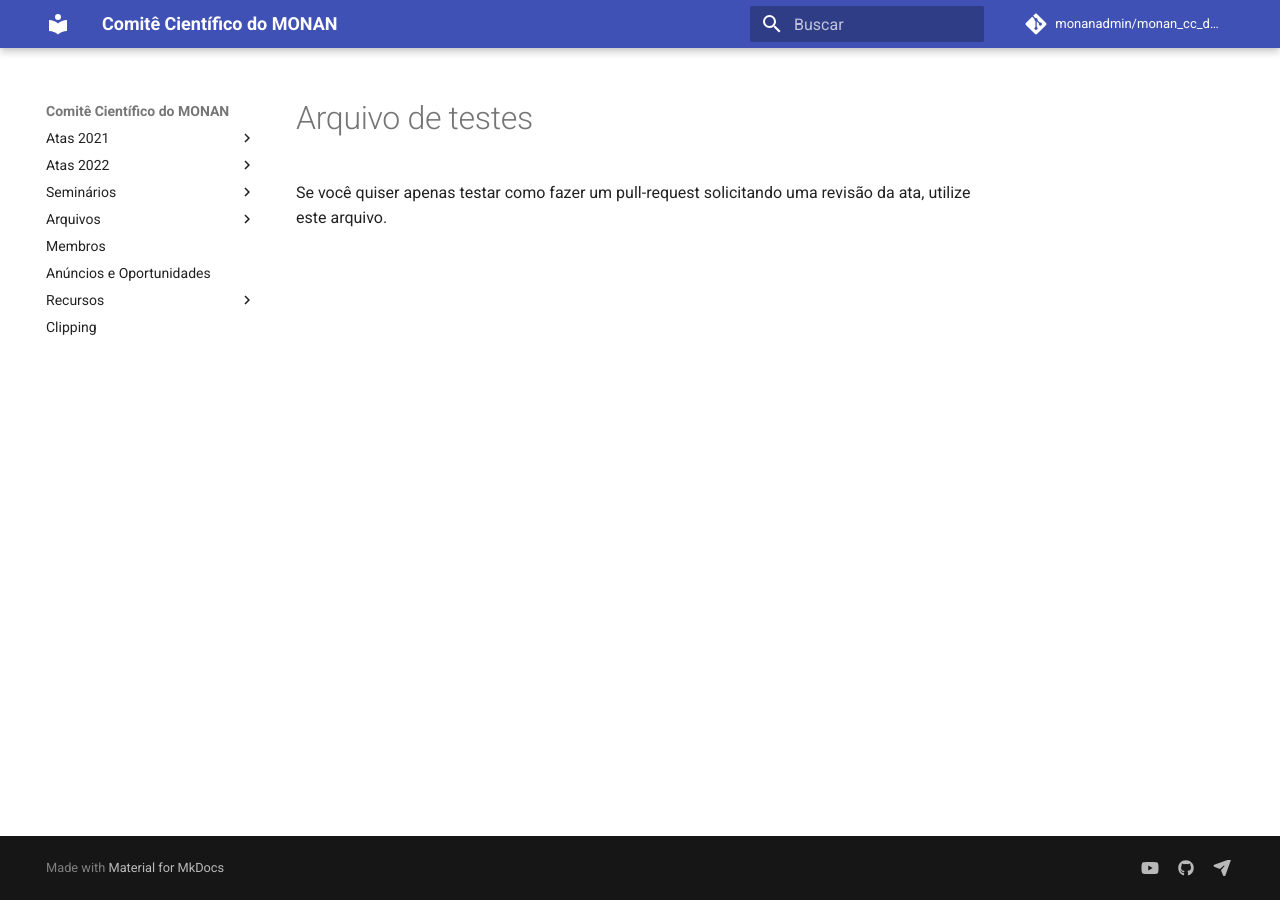
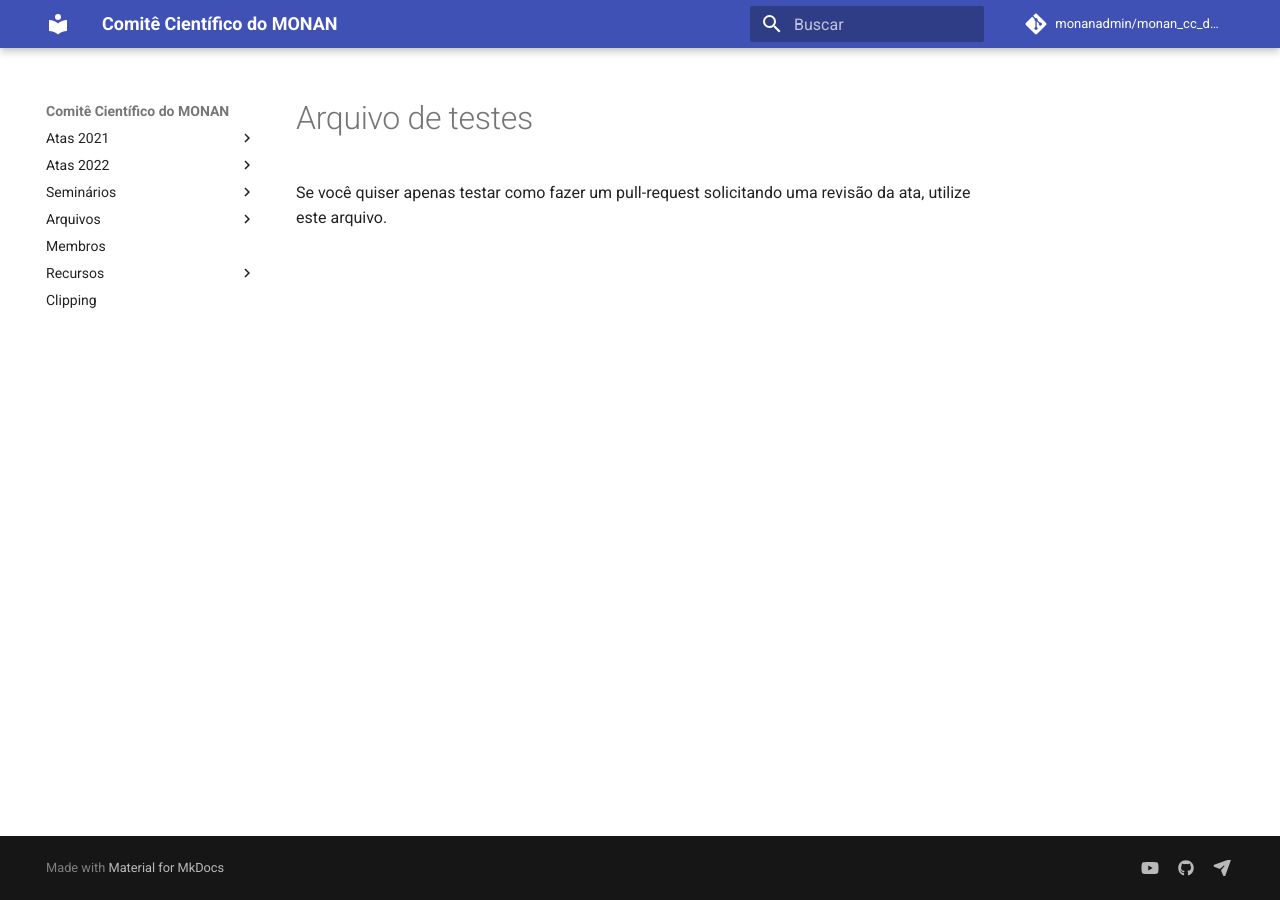
Before and after one commit to monanadmin/monan_cc_docs, an MkDocs documentation site: the page built from docs/testes.md, in a window 1280 px wide. Built offline with MkDocs 1.6.1 and Material for MkDocs 9.7.7, drawn with Linux system fonts in a browser that asks for light colours; comment, search, counter and statistics services are not loaded; some of the changed lines change nothing that is shown.

Commit message:
Movendo a página anuncios_oportunidades.md para dentro de Seminários

```diff
--- a/mkdocs.yml
+++ b/mkdocs.yml
@@ -22,11 +22,12 @@
   - Seminários:
     - 'ATOS-BULL': seminarios_atos_bull.md
     - 'NVIDIA': seminarios_nvidia.md
+    - 'Anúncios e Oportunidades': anuncios_oportunidades.md
   - Arquivos:
     - 'Carta de Apresentação do MONAN': carta_apres_monan.md
     - 'Outros Arquivos': outros_arquivos.md
   - Membros: membros.md
-  - Anúncios e Oportunidades: anuncios_oportunidades.md
+    #  - Anúncios e Oportunidades: anuncios_oportunidades.md
   - Recursos:
     - 'Logo MONAN': logo_monan.md
 #    - 'Templates': templates.md
```
